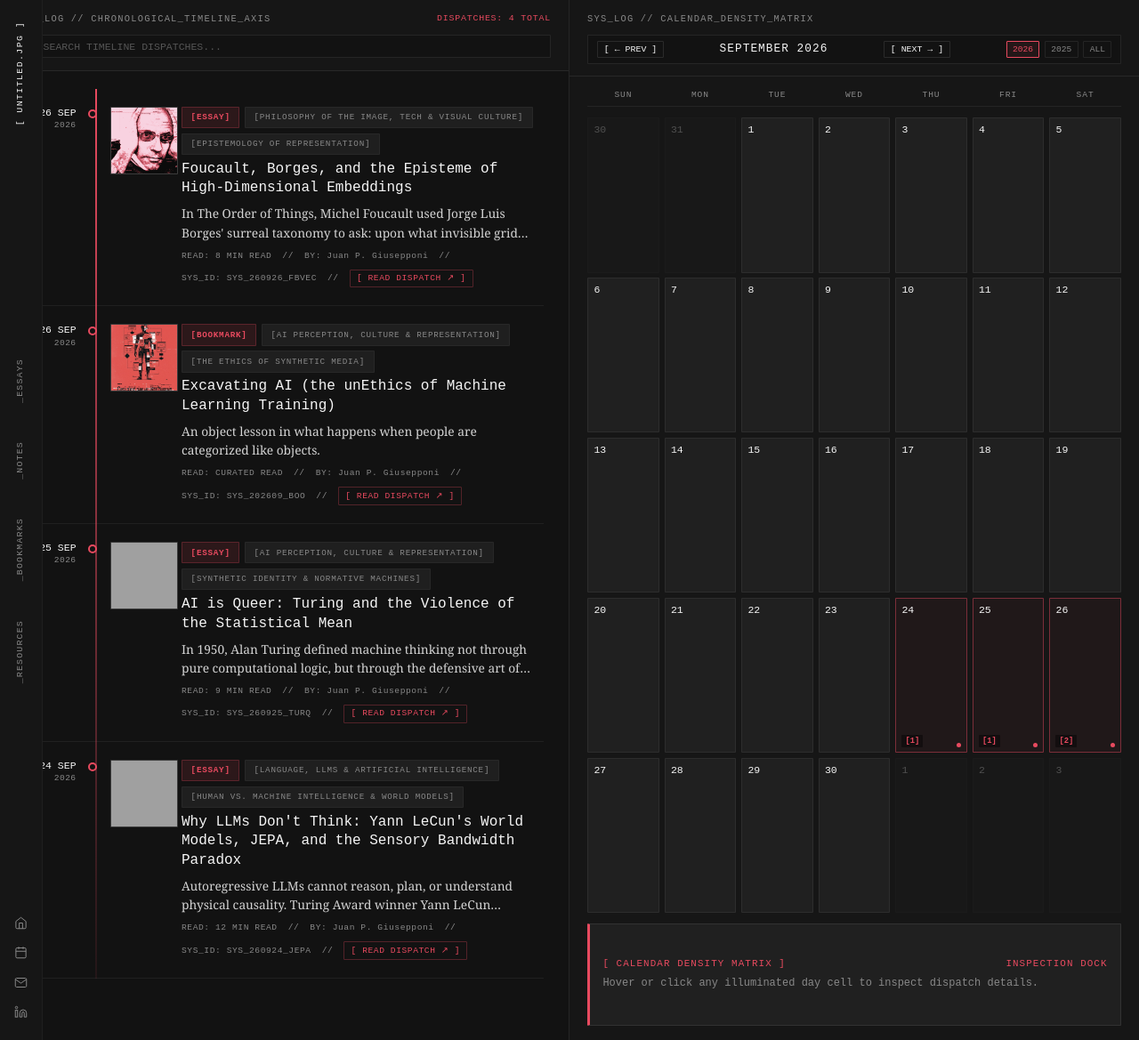
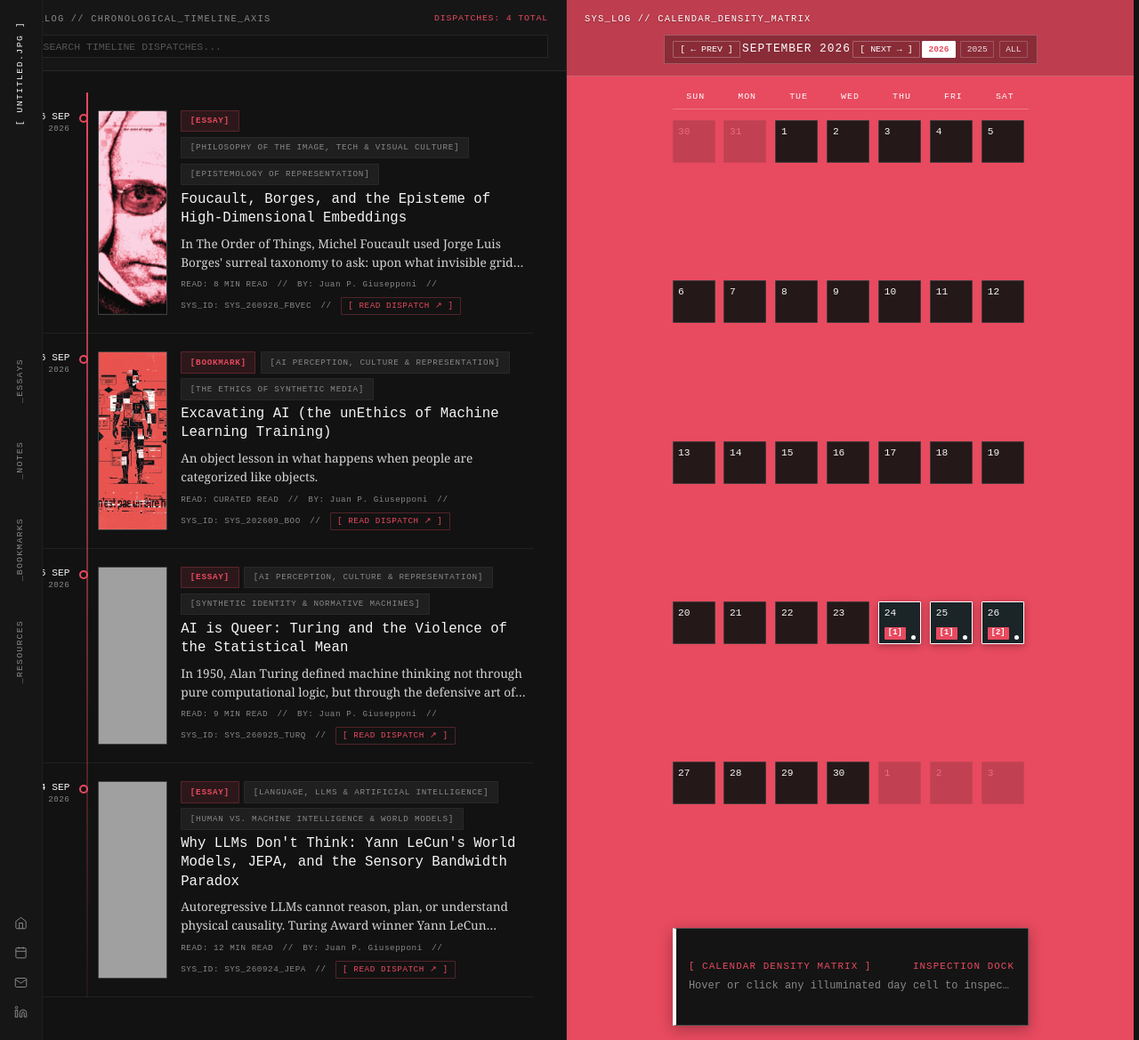
Before and after one commit to mynameisjpg/mynameisjpg, a Jekyll site: the page archive.html, which Jekyll copies as it is, in a window 1280 px wide. Shown: the whole page at 89% size. Built offline with Jekyll 4.4.1, drawn with Linux system fonts in a browser that asks for light colours; some web fonts are replaced; grey boxes are pictures that could not be loaded.

Commit message:
Refine archive layout: full-height post thumbnails, narrow timeline width, compact calendar grid, and Coral Red theme

```diff
--- a/css/components/archive.css
+++ b/css/components/archive.css
@@ -1,8 +1,8 @@
 /* ==============================================================================
-   UNTITLED.JPG — ARCHIVE COMPONENT STYLESHEET
+   UNTITLED.JPG — ARCHIVE COMPONENT STYLESHEET (ITERATION 2)
    Supports 50-50 Split Layout:
-   - Left 50%: Vertical Timeline Spine with Date Nodes, Thumbnails & List Items
-   - Right 50%: Interactive 100vh Calendar Matrix & Fixed Preview Dock
+   - Left 50%: Compact Vertical Timeline Spine with Full-Height Thumbnails
+   - Right 50%: Scaled-Down Calendar Matrix in Vibrant Coral Crimson Red Theme
    ============================================================================== */
 
 /* Main Archive Shell Layout overrides */
@@ -15,7 +15,7 @@
 }
 
 /* ==============================================================================
-   LEFT COLUMN: TIMELINE STRATIGRAPHY AXIS
+   LEFT COLUMN: TIMELINE STRATIGRAPHY AXIS (COMPACT NARROW LAYOUT)
    ============================================================================== */
 .timeline-column {
   display: flex;
@@ -91,17 +91,18 @@
 .timeline-scroll-container {
   flex: 1;
   overflow-y: auto;
-  padding: 1.25rem 1.75rem 3rem 1.25rem;
+  padding: 1.5rem 2.25rem 3rem 1.25rem;
   position: relative;
   scroll-behavior: smooth;
 }
 
-/* Vertical Timeline Spine Line & List */
+/* Vertical Timeline Spine Line & List - Constrained max-width for comfortable side padding */
 .timeline-list {
   position: relative;
   list-style: none;
   padding: 0;
-  margin: 0;
+  margin: 0 auto;
+  max-width: 580px;
 }
 
 /* Vertical Line Axis - Positioned cleanly between Date (Left) and Node */
@@ -110,7 +111,7 @@
   position: absolute;
   top: 0;
   bottom: 0;
-  left: 87px;
+  left: 77px;
   width: 2px;
   background: linear-gradient(
     180deg,
@@ -122,16 +123,16 @@
 }
 
 /* Individual Timeline Row Grid Layout:
-   Column 1: 72px Date
-   Column 2: 24px Node Dot & Spine
-   Column 3: 84px Dithered Image Thumbnail
+   Column 1: 64px Date
+   Column 2: 20px Node Dot & Spine
+   Column 3: 96px Full-Height Image Thumbnail
    Column 4: 1fr Text Payload
 */
 .timeline-item {
   position: relative;
   display: grid;
-  grid-template-columns: 72px 24px 84px 1fr;
-  align-items: start;
+  grid-template-columns: 64px 20px 96px 1fr;
+  align-items: stretch;
   padding: 1.25rem 0;
   border-bottom: 1px solid rgba(255, 255, 255, 0.06);
   transition: background-color 0.2s ease;
@@ -149,12 +150,12 @@
 /* Left Date Label */
 .timeline-date-col {
   text-align: right;
-  padding-right: 0.4rem;
+  padding-right: 0.35rem;
 }
 
 .timeline-date-day {
   font-family: var(--font-mono, 'Azeret Mono', monospace);
-  font-size: 0.72rem;
+  font-size: 0.7rem;
   font-weight: 500;
   color: var(--text-bright, #F5F5F5);
   line-height: 1.25;
@@ -162,7 +163,7 @@
 
 .timeline-date-year {
   font-family: var(--font-mono, 'Azeret Mono', monospace);
-  font-size: 0.6rem;
+  font-size: 0.58rem;
   color: var(--text-muted, #888888);
   letter-spacing: 0.05em;
 }
@@ -172,7 +173,7 @@
   display: flex;
   justify-content: center;
   align-items: flex-start;
-  padding-top: 3px;
+  padding-top: 4px;
   z-index: 2;
 }
 
@@ -192,30 +193,35 @@
   box-shadow: 0 0 8px rgba(232, 74, 95, 0.6);
 }
 
-/* Thumbnail Column */
+/* Thumbnail Column - Spans the FULL vertical height of each post (title to footnotes) */
 .timeline-thumb-col {
-  padding-left: 0.5rem;
+  padding-left: 0.4rem;
   padding-right: 0.75rem;
   z-index: 2;
+  display: flex;
+  align-self: stretch;
 }
 
 .timeline-thumb-box {
-  width: 76px;
-  height: 76px;
+  width: 86px;
+  height: 100%;
+  min-height: 110px;
   background-color: var(--neutral-card, #202020);
-  border: 1px solid rgba(255, 255, 255, 0.12);
+  border: 1px solid rgba(255, 255, 255, 0.15);
   border-radius: var(--rounded-sm, 1px);
   overflow: hidden;
   display: flex;
   align-items: center;
   justify-content: center;
+  align-self: stretch;
+  flex: 1;
 }
 
 .timeline-thumb-img {
   width: 100%;
   height: 100%;
   object-fit: cover;
-  filter: contrast(105%) grayscale(20%);
+  filter: contrast(105%) grayscale(15%);
   transition: transform 0.25s ease, filter 0.25s ease;
 }
 
@@ -226,8 +232,8 @@
 
 /* Right Content Payload */
 .timeline-content-col {
-  padding-left: 0.25rem;
-  padding-right: 0.75rem;
+  padding-left: 0.2rem;
+  padding-right: 0.5rem;
 }
 
 .timeline-meta-top {
@@ -240,7 +246,7 @@
 
 .timeline-title {
   font-family: var(--font-mono, 'Azeret Mono', monospace);
-  font-size: 1rem;
+  font-size: 0.98rem;
   font-weight: 400;
   color: var(--text-bright, #F5F5F5);
   line-height: 1.35;
@@ -256,7 +262,7 @@
 
 .timeline-excerpt {
   font-family: var(--font-serif, 'Platypi', Georgia, serif);
-  font-size: 0.86rem;
+  font-size: 0.85rem;
   font-weight: 300;
   color: var(--text-body, #D4D4D4);
   line-height: 1.55;
@@ -271,16 +277,16 @@
   display: flex;
   flex-wrap: wrap;
   align-items: center;
-  gap: 0.5rem 0.75rem;
+  gap: 0.45rem 0.65rem;
   font-family: var(--font-mono, 'Azeret Mono', monospace);
-  font-size: 0.6rem;
+  font-size: 0.58rem;
   color: var(--text-muted, #888888);
   letter-spacing: 0.06em;
 }
 
 .timeline-read-btn {
   font-family: var(--font-mono, 'Azeret Mono', monospace);
-  font-size: 0.6rem;
+  font-size: 0.58rem;
   color: var(--primary, #E84A5F);
   text-decoration: none;
   border: 1px solid rgba(232, 74, 95, 0.3);
@@ -297,20 +303,21 @@
 
 
 /* ==============================================================================
-   RIGHT COLUMN: CALENDAR DENSITY MATRIX (STRICT 100VH NO SCROLLBAR)
+   RIGHT COLUMN: SCALED-DOWN CALENDAR MATRIX (CORAL RED THEME)
    ============================================================================== */
 .calendar-column {
   display: flex;
   flex-direction: column;
   height: 100vh;
-  background-color: var(--neutral-surface, #161616);
-  overflow: hidden; /* Strict no scrollbar */
+  background-color: var(--primary, #E84A5F); /* Coral Crimson Red Background Theme */
+  color: #FFFFFF;
+  overflow: hidden; /* Strict 100vh no scrollbar */
 }
 
 .calendar-header-group {
   padding: 0.85rem 1.25rem;
-  border-bottom: 1px solid var(--border-subtle, rgba(255, 255, 255, 0.08));
-  background-color: var(--neutral-surface, #161616);
+  border-bottom: 1px solid rgba(255, 255, 255, 0.2);
+  background-color: rgba(0, 0, 0, 0.18);
   display: flex;
   flex-direction: column;
   gap: 0.65rem;
@@ -328,25 +335,29 @@
   font-family: var(--font-mono, 'Azeret Mono', monospace);
   font-size: 0.65rem;
   letter-spacing: 0.12em;
-  color: var(--text-muted, #888888);
+  color: #FFFFFF;
+  text-shadow: 0 1px 2px rgba(0, 0, 0, 0.3);
   text-transform: uppercase;
 }
 
-/* Month Navigation & Year Selector */
+/* Month Navigation Bar */
 .calendar-nav-bar {
   display: flex;
   justify-content: space-between;
   align-items: center;
-  background-color: var(--neutral-bg, #121212);
-  border: 1px solid var(--border-subtle, rgba(255, 255, 255, 0.1));
+  background-color: rgba(0, 0, 0, 0.28);
+  border: 1px solid rgba(255, 255, 255, 0.22);
   border-radius: var(--rounded-sm, 1px);
   padding: 0.35rem 0.6rem;
+  max-width: 420px;
+  margin: 0 auto;
+  width: 100%;
 }
 
 .calendar-nav-btn {
   background: transparent;
-  border: 1px solid rgba(255, 255, 255, 0.1);
-  color: var(--text-bright, #F5F5F5);
+  border: 1px solid rgba(255, 255, 255, 0.25);
+  color: #FFFFFF;
   font-family: var(--font-mono, 'Azeret Mono', monospace);
   font-size: 0.62rem;
   padding: 0.2rem 0.45rem;
@@ -356,7 +367,7 @@
 }
 
 .calendar-nav-btn:hover {
-  border-color: var(--primary, #E84A5F);
+  background-color: #FFFFFF;
   color: var(--primary, #E84A5F);
 }
 
@@ -364,7 +375,7 @@
   font-family: var(--font-mono, 'Azeret Mono', monospace);
   font-size: 0.8rem;
   font-weight: 500;
-  color: var(--text-bright, #F5F5F5);
+  color: #FFFFFF;
   letter-spacing: 0.08em;
   text-transform: uppercase;
 }
@@ -376,8 +387,8 @@
 
 .year-pill-btn {
   background: transparent;
-  border: 1px solid rgba(255, 255, 255, 0.08);
-  color: var(--text-muted, #888888);
+  border: 1px solid rgba(255, 255, 255, 0.2);
+  color: rgba(255, 255, 255, 0.85);
   font-family: var(--font-mono, 'Azeret Mono', monospace);
   font-size: 0.6rem;
   padding: 0.18rem 0.4rem;
@@ -388,19 +399,24 @@
 
 .year-pill-btn:hover,
 .year-pill-btn.active {
-  border-color: var(--primary, #E84A5F);
+  border-color: #FFFFFF;
   color: var(--primary, #E84A5F);
-  background-color: rgba(232, 74, 95, 0.08);
+  background-color: #FFFFFF;
+  font-weight: 600;
 }
 
-/* Calendar Main Body Grid Section */
+/* Scaled-Down Calendar Grid Section (Centered & Compact) */
 .calendar-body-padding {
-  padding: 0.85rem 1.25rem 1rem 1.25rem;
+  padding: 1rem 1.25rem;
   display: flex;
   flex-direction: column;
+  justify-content: center;
   flex: 1;
   gap: 0.75rem;
   overflow: hidden;
+  max-width: 440px;
+  margin: 0 auto;
+  width: 100%;
 }
 
 .calendar-days-header {
@@ -408,15 +424,18 @@
   grid-template-columns: repeat(7, 1fr);
   gap: 0.35rem;
   text-align: center;
-  border-bottom: 1px solid rgba(255, 255, 255, 0.06);
+  border-bottom: 1px solid rgba(255, 255, 255, 0.25);
   padding-bottom: 0.35rem;
   flex-shrink: 0;
+  max-width: 400px;
+  margin: 0 auto;
+  width: 100%;
 }
 
 .day-name-cell {
   font-family: var(--font-mono, 'Azeret Mono', monospace);
-  font-size: 0.6rem;
-  color: var(--text-muted, #888888);
+  font-size: 0.62rem;
+  color: #FFFFFF;
   letter-spacing: 0.1em;
   text-transform: uppercase;
 }
@@ -425,54 +444,65 @@
   display: grid;
   grid-template-columns: repeat(7, 1fr);
   gap: 0.35rem;
+  max-width: 400px;
+  margin: 0 auto;
+  width: 100%;
   flex: 1;
 }
 
-/* Individual Calendar Day Cell - Sharp Tactical Geometry */
+/* Compact Calendar Day Cells on Coral Red Ground */
 .calendar-day-cell {
-  background-color: var(--neutral-card, #202020);
-  border: 1px solid rgba(255, 255, 255, 0.06);
+  background-color: rgba(20, 20, 20, 0.92);
+  border: 1px solid rgba(255, 255, 255, 0.15);
   border-radius: var(--rounded-sm, 1px);
-  padding: 0.3rem 0.4rem;
+  padding: 0.25rem 0.35rem;
   display: flex;
   flex-direction: column;
   justify-content: space-between;
   position: relative;
   cursor: pointer;
-  min-height: 44px;
-  transition: border-color 0.15s ease, background-color 0.15s ease;
+  aspect-ratio: 1 / 1;
+  max-height: 48px;
+  transition: all 0.15s ease;
 }
 
 .calendar-day-cell.other-month {
-  opacity: 0.25;
+  opacity: 0.2;
   cursor: default;
 }
 
 .calendar-day-cell.has-posts {
-  border-color: rgba(232, 74, 95, 0.45);
-  background-color: rgba(232, 74, 95, 0.05);
+  border-color: #FFFFFF;
+  background-color: #1B2427;
+  box-shadow: 0 2px 8px rgba(0, 0, 0, 0.3);
 }
 
 .calendar-day-cell.has-posts:hover {
-  border-color: var(--primary, #E84A5F);
-  background-color: rgba(232, 74, 95, 0.15);
+  background-color: #262626;
+  border-color: #FFFFFF;
+  transform: scale(1.08);
 }
 
 .calendar-day-cell.selected-date {
-  background-color: var(--primary, #E84A5F) !important;
-  border-color: var(--primary, #E84A5F) !important;
+  background-color: #FFFFFF !important;
+  border-color: #FFFFFF !important;
 }
 
-.calendar-day-cell.selected-date .day-number,
+.calendar-day-cell.selected-date .day-number {
+  color: var(--primary, #E84A5F) !important;
+  font-weight: 700;
+}
+
 .calendar-day-cell.selected-date .day-count-badge {
-  color: #141414 !important;
+  background-color: var(--primary, #E84A5F) !important;
+  color: #FFFFFF !important;
 }
 
 .day-number {
   font-family: var(--font-mono, 'Azeret Mono', monospace);
-  font-size: 0.72rem;
+  font-size: 0.7rem;
   font-weight: 500;
-  color: var(--text-bright, #F5F5F5);
+  color: #F5F5F5;
 }
 
 .day-indicator-area {
@@ -484,9 +514,9 @@
 .day-count-badge {
   font-family: var(--font-mono, 'Azeret Mono', monospace);
   font-size: 0.55rem;
-  font-weight: 600;
-  color: var(--primary, #E84A5F);
-  background-color: rgba(0, 0, 0, 0.4);
+  font-weight: 700;
+  color: #FFFFFF;
+  background-color: var(--primary, #E84A5F);
   padding: 0.05rem 0.25rem;
   border-radius: 1px;
 }
@@ -495,17 +525,20 @@
   width: 5px;
   height: 5px;
   border-radius: 50%;
-  background-color: var(--primary, #E84A5F);
+  background-color: #FFFFFF;
 }
 
-/* FIXED-HEIGHT BOTTOM PREVIEW DOCK (No Layout Shifting or Scrollbars) */
+/* FIXED-HEIGHT BOTTOM PREVIEW DOCK (Solid Neutral Dark Box resting on Coral Red) */
 .calendar-fixed-preview-dock {
-  height: 115px;
-  min-height: 115px;
-  max-height: 115px;
-  background-color: var(--neutral-card, #202020);
-  border: 1px solid var(--border-subtle, rgba(255, 255, 255, 0.12));
-  border-left: 3px solid var(--primary, #E84A5F);
+  height: 110px;
+  min-height: 110px;
+  max-height: 110px;
+  max-width: 400px;
+  margin: 0 auto;
+  width: 100%;
+  background-color: #141414;
+  border: 1px solid rgba(255, 255, 255, 0.25);
+  border-left: 4px solid #FFFFFF;
   border-radius: var(--rounded-sm, 1px);
   padding: 0.65rem 0.9rem;
   display: flex;
@@ -514,6 +547,8 @@
   gap: 0.35rem;
   overflow: hidden;
   flex-shrink: 0;
+  color: #FFFFFF;
+  box-shadow: 0 4px 16px rgba(0, 0, 0, 0.3);
 }
 
 .dock-date-title {
@@ -536,7 +571,7 @@
 .dock-post-title {
   font-family: var(--font-mono, 'Azeret Mono', monospace);
   font-size: 0.8rem;
-  color: var(--text-bright, #F5F5F5);
+  color: #F5F5F5;
   text-decoration: none;
   white-space: nowrap;
   overflow: hidden;
@@ -550,5 +585,5 @@
 .dock-post-meta {
   font-family: var(--font-mono, 'Azeret Mono', monospace);
   font-size: 0.58rem;
-  color: var(--text-muted, #888888);
+  color: #888888;
 }
```
Also changed, not shown: assets/images/archival_glitch_1790431427421.png (added), assets/images/archival_glitch_1790431507201.png (added).
